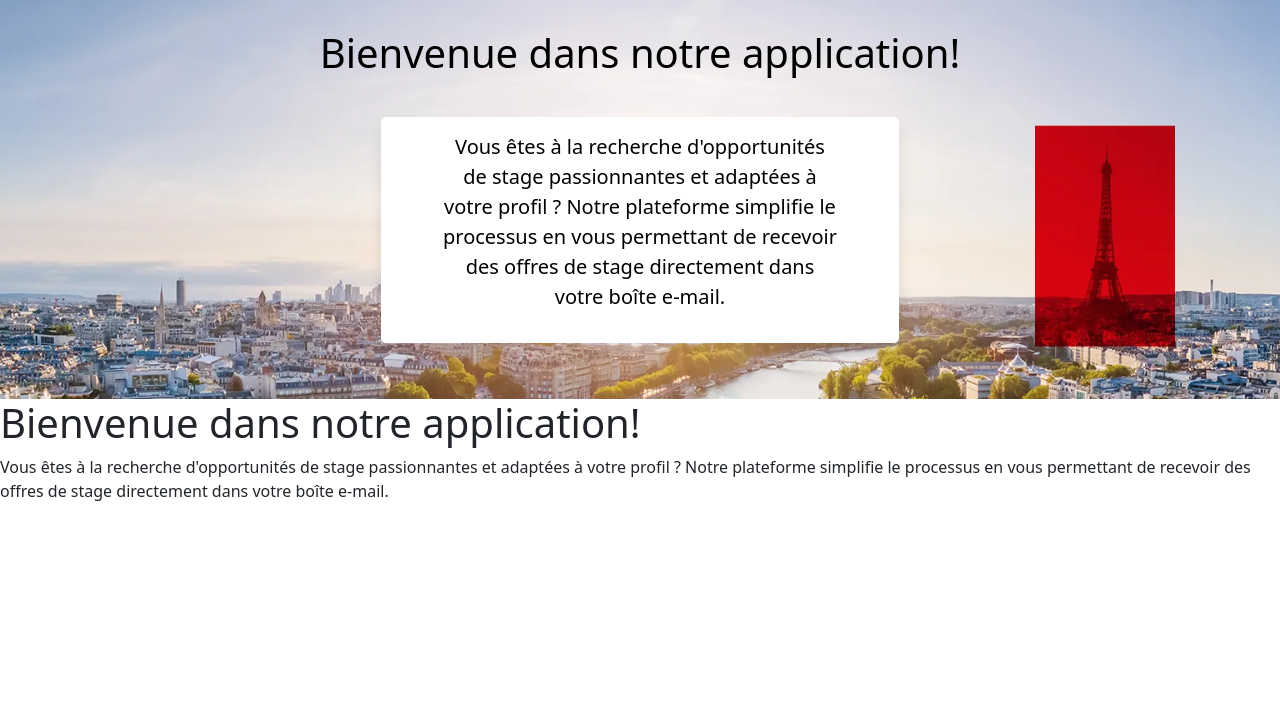
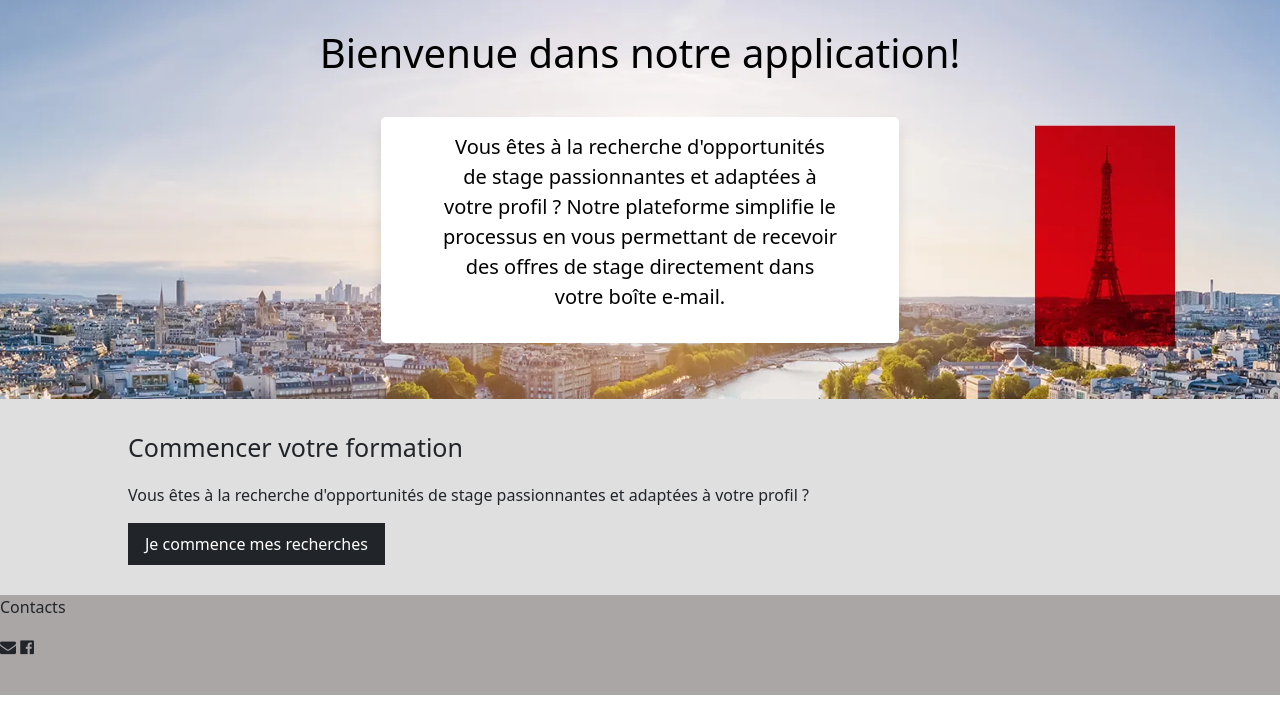
Before and after one commit to frikel12/FormationWeb, a Flask app: page / in a window 1280 px wide. Shown: the part 89-800 px from the top of the page. Run offline with Flask 3, Linux system fonts and the light colour scheme; some libraries are stand-ins or nearby versions.

Commit message:
add footer

```diff
--- a/static/css/style.css
+++ b/static/css/style.css
@@ -74,3 +74,17 @@ a.inscrirebtn:hover{
     border-radius: 5px;
     box-shadow: rgba(0, 0, 0, 0.1) 0px 10px 14px;
 }
+
+.welcome2{
+    background-color: #DFDFDF;
+    padding: 30px 10%;
+}
+
+.welcome2>p {
+ font-size: 25px;
+}
+
+.footer{
+    min-height: 100px;
+    background-color: #AAA6A6;
+}
--- a/templates/base.html
+++ b/templates/base.html
@@ -55,22 +55,26 @@
                         Notre plateforme simplifie le processus en vous permettant de recevoir des offres de stage
                         directement dans votre boîte e-mail.
                     </p>
-
                 </div>
             </div>
+
             <div class="welcome2">
-                <h1>Bienvenue dans notre application!</h1>
+                <p>Commencer votre formation</p>
                 <div>
                     <p>
                         Vous êtes à la recherche d'opportunités de stage passionnantes et adaptées à votre profil ?
-                        Notre plateforme simplifie le processus en vous permettant de recevoir des offres de stage
-                        directement dans votre boîte e-mail.
                     </p>
-
                 </div>
+                <a href="#"><button type="button" class="btn btn-dark rounded-0 p-2 px-3 ">Je commence mes recherches</button></a>
             </div>
         {% endblock %}
+        <div class="footer">
+            <p>Contacts</p>
+            <i class="fa fa-envelope" aria-hidden="true"></i>
+            <i class="fa fa-facebook-official" aria-hidden="true"></i>
 
+
+        </div>
     </div>
 
     <script src="https://cdn.jsdelivr.net/npm/bootstrap@5.3.0-alpha1/dist/js/bootstrap.bundle.min.js" integrity="sha384-w76AqPfDkMBDXo30jS1Sgez6pr3x5MlQ1ZAGC+nuZB+EYdgRZgiwxhTBTkF7CXvN" crossorigin="anonymous"></script>
```
